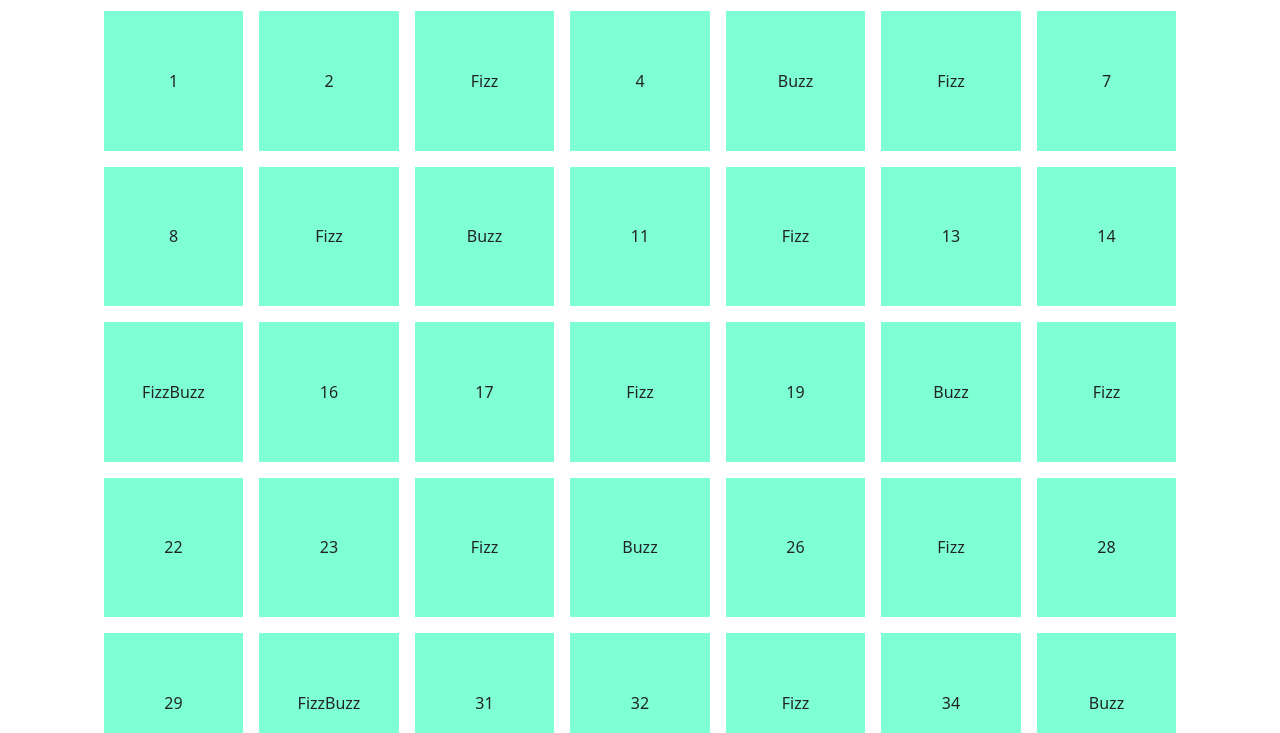
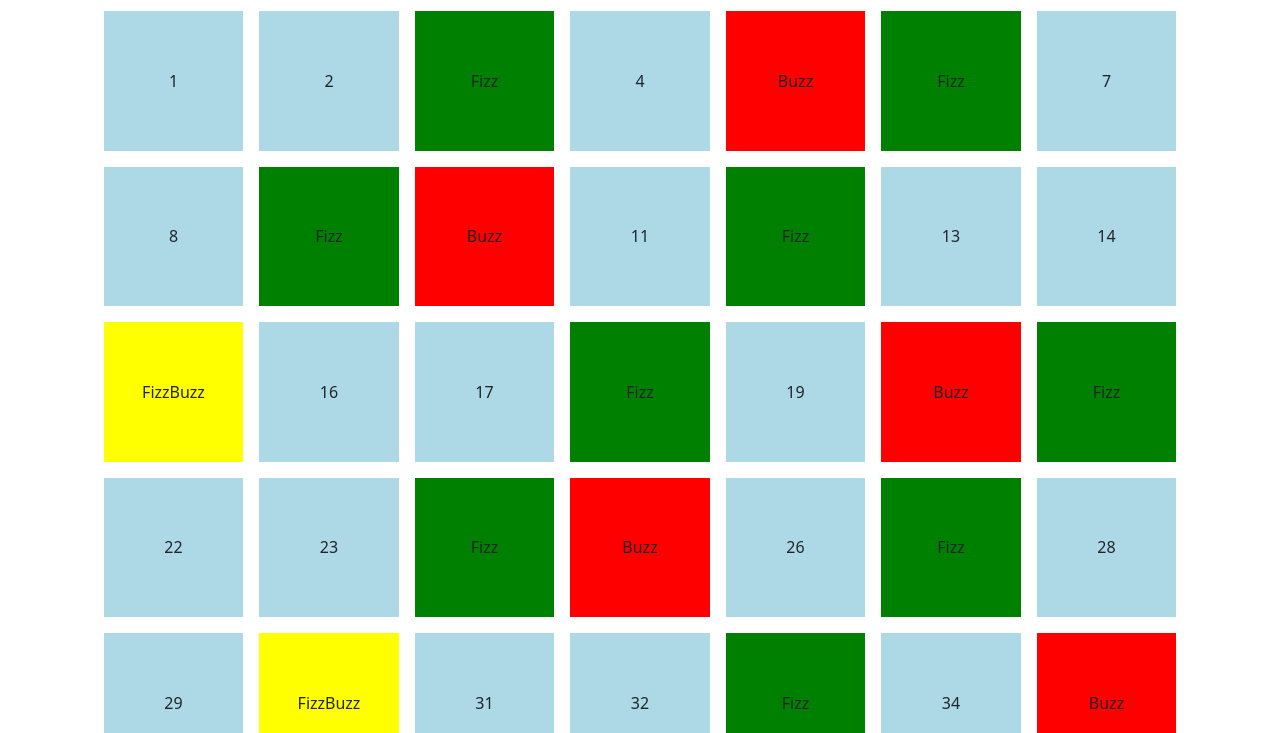
Before and after one commit to giuseppevignanello/js-fizzbuzz, a plain HTML site: page index.html in a window 1280 px wide. Shown: the part 67-800 px from the top of the page. Drawn offline with nearby package versions, Linux system fonts and the light colour scheme.

Commit message:
add background color

```diff
--- a/assets/css/style.css
+++ b/assets/css/style.css
@@ -5,7 +5,6 @@
 .box {
     width: calc(100%/8);
     aspect-ratio: 1;
-    background-color: aquamarine;
     display: flex;
     justify-content: center;
     align-items: center;
--- a/assets/js/main.js
+++ b/assets/js/main.js
@@ -19,17 +19,21 @@ for (let i = 1; i < 101; i++) {
         // i = "fizz"
         numberEl.append("Fizz");
         console.log("Fizz");
+        numberEl.style.backgroundColor = ("green");
         // create a else if condition for the 5 multiples with % method
         //console.log buzz
     } else if (i % 5 === 0 && i % 3 != 0) {
         numberEl.append("Buzz");
         console.log("Buzz");
+        numberEl.style.backgroundColor = ("red");
         // create a else if condition with && logical operator for 3 and 5 multiples
         //console.log fizzbuzz
     } else if (i % 3 === 0 && i % 5 === 0) {
         numberEl.append("FizzBuzz");
         console.log("FizzBuzz");
+        numberEl.style.backgroundColor = ("yellow");
     } else {
+        numberEl.style.backgroundColor = ("lightblue");
         numberEl.append(i)
         console.log(i)
     }
```
